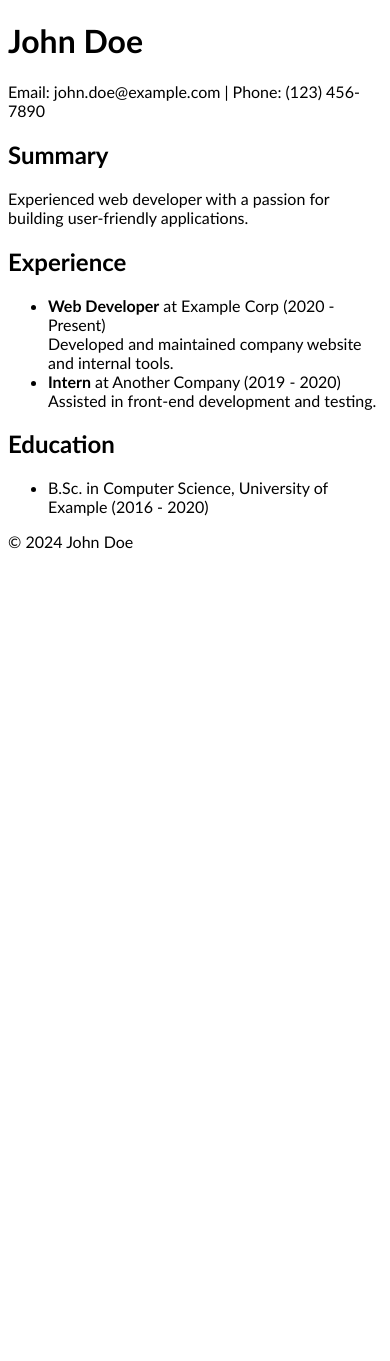
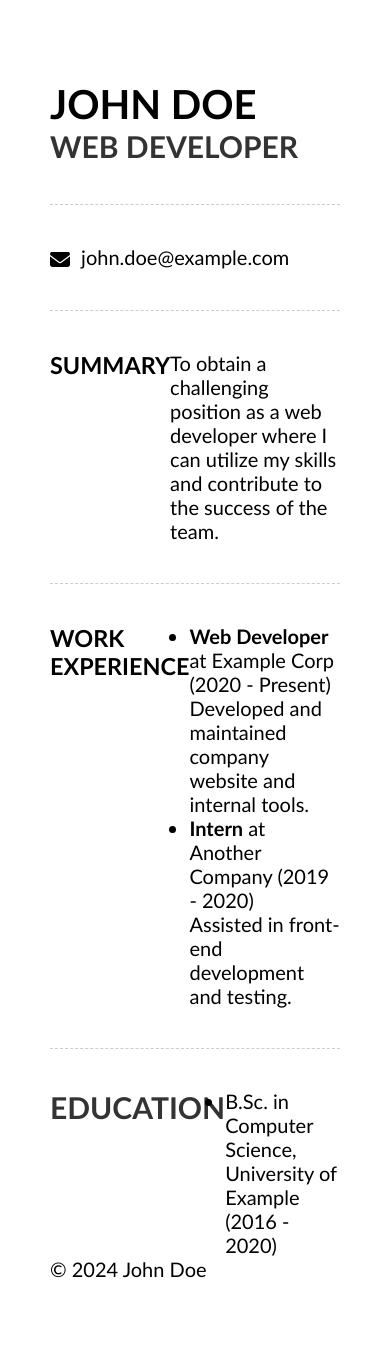
Before and after one commit to ntquangtrung/trung.dev, a Django app: template apps/blog/templates/blog/resume/preview.html in a window 390 px wide. Before the commit the page ends 549 px from the top, so only its background shows below. Run offline with Django 5.2, Linux system fonts and the light colour scheme; the template is opened without the code that fills it, so the values that code supplies are empty; some libraries are stand-ins or nearby versions; some web fonts are replaced.

Commit message:
add resume preview functionality with responsive design and download option

```diff
--- a/apps/blog/templates/blog/resume/preview.html
+++ b/apps/blog/templates/blog/resume/preview.html
@@ -1,25 +1,44 @@
 {% load static %}
-
 <!DOCTYPE html>
 <html lang="en">
 <head>
     <meta charset="UTF-8">
-    <title>Resume Preview</title>
+    <title>Nguyen Tran Quang Trung</title>
     <meta name="viewport" content="width=device-width, initial-scale=1.0">
     <link href="https://fonts.googleapis.com/css?family=Calibri:400,700|Arial:400,700|Times+New+Roman:400,700&display=swap" rel="stylesheet">
     <link rel="stylesheet" href="{% static 'css/resume/preview.css' %}">
+    <link rel="stylesheet" href="https://cdnjs.cloudflare.com/ajax/libs/font-awesome/6.5.2/css/all.min.css" integrity="sha512-SnH5WK+bZxgPHs44uWIX+LLJAJ9/2PkPKZ5QiAj6Ta86w+fsb2TkcmfRyVX3pBnMFcV7oQPJkl9QevSCWr3W6A==" crossorigin="anonymous" referrerpolicy="no-referrer" />
 </head>
 <body>
     <header>
         <h1>John Doe</h1>
-        <p>Email: john.doe@example.com | Phone: (123) 456-7890</p>
+        <h2>Web Developer</h2>
     </header>
+
+    <div class="divider"></div>
+
+    <div>
+        <span>
+            <a href="mailto:john.doe@example.com" style="text-decoration:none; color:inherit;">
+                <i class="fa-solid fa-envelope" style="margin-right:6px; vertical-align:middle;"></i>
+                john.doe@example.com
+            </a>
+        </span>
+
+    </div>
+
+    <div class="divider"></div>
+
     <section>
-        <h2>Summary</h2>
-        <p>Experienced web developer with a passion for building user-friendly applications.</p>
+        <h3>Summary</h3>
+        <p>To obtain a challenging position as a web developer where I can utilize my skills and contribute to the success of the team.</p>
     </section>
+
+    <div class="divider"></div>
+
     <section>
-        <h2>Experience</h2>
+        <h3>Work Experience</h3>
+        <div>
             <ul>
                 <li>
                     <strong>Web Developer</strong> at Example Corp (2020 - Present)
@@ -32,7 +51,11 @@
                     Assisted in front-end development and testing.
                 </li>
             </ul>
+        </div>
     </section>
+
+    <div class="divider"></div>
+
     <section>
         <h2>Education</h2>
         <ul>
--- a/static/css/resume/preview.css
+++ b/static/css/resume/preview.css
@@ -1,4 +1,48 @@
+* {
+  box-sizing: border-box;
+}
+
+html {
+  font-size: 20px;
+}
+
 body {
   background-color: #fff;
   font-family: "Calibri", Arial, "Times New Roman", sans-serif;
+  margin: 0;
+  padding: 80px 50px;
 }
+
+h1,
+h2,
+h3,
+p,
+ul {
+  margin: 0;
+  padding: 0;
+}
+
+h1,
+h2,
+h3 {
+  text-transform: uppercase;
+}
+
+h1 {
+  color: #000;
+}
+
+h2 {
+  color: #333;
+}
+
+section {
+  display: grid;
+  grid-template-columns: 1fr 2fr;
+  grid-template-rows: 1fr;
+}
+
+.divider {
+  border-top: 1px dashed #ccc;
+  margin: 40px 0;
+}
```
Also changed, not shown: apps/blog/templates/blog/resume/index.html (+20 -2 lines), apps/blog/views/resume/base.py (added, +32 -0 lines), apps/blog/views/resume/preview.py (+6 -3 lines). Lines whose indentation alone changed are shown as unchanged.
